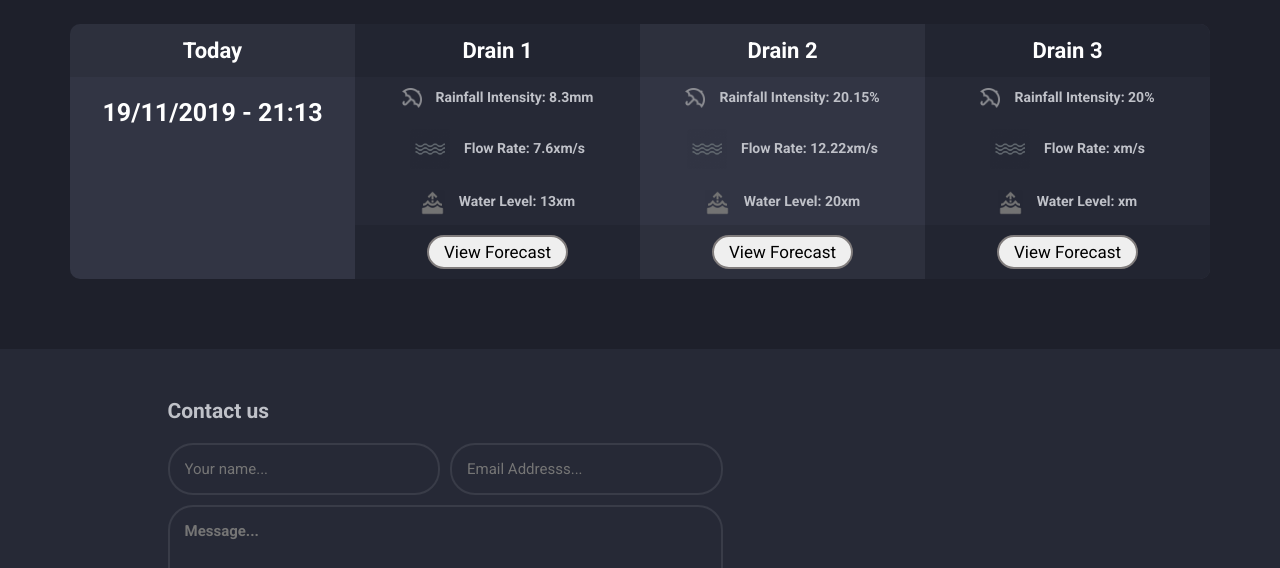
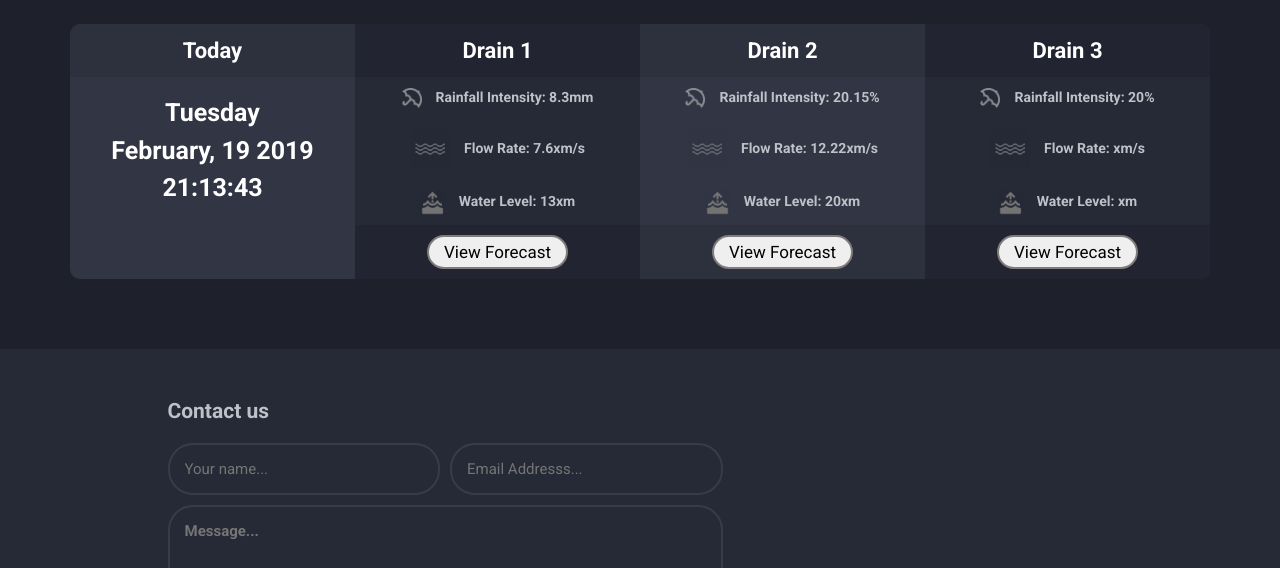
Before and after one commit to varshini29/prediction, a plain HTML site: page index.html in a window 1280 px wide. Shown: the part 685-1253 px from the top of the page. Drawn offline with Linux system fonts and the light colour scheme.

Commit message:
20.02.2019 - Added realtime date in index

```diff
--- a/index.html
+++ b/index.html
@@ -16,11 +16,13 @@
 	<link rel="stylesheet" href="style.css">
 	<link rel="stylesheet" href="styles/css/custom.css">
 
+	<!-- Loading of custom JS -->
+	<script src="js/app.js"></script>
+
 </head>
 
 
 <body>
-
 	<div class="site-content">
 		<div class="site-header">
 			<div class="container">
@@ -93,6 +95,7 @@
 								</div>
 								<div class="degree">
 									<div class="num" id="ct"></div>
+									<script type="text/javascript">displayDate('ct');</script>
 								</div>
 							</div>
 
@@ -186,7 +189,7 @@
 
 	<script src="js/jquery-1.11.1.min.js"></script>
 	<script src="js/plugins.js"></script>
-	<script src="js/app.js"></script>
+
 
 </body>
 
--- a/js/app.js
+++ b/js/app.js
@@ -82,3 +82,35 @@ var displaydate = function () {
 function refreshtime() {
 	setTimeout(displaydate, 60*1000);
 }
+
+function displayDate(id) {
+	var date = new Date();
+	let year = date.getFullYear();
+	let month = date.getMonth();
+	let months = new Array('January', 'February', 'March', 'April', 'May', 'June', 'July', 'August', 'September', 'October', 'November', 'December');
+	let d = date.getDate();
+	let day = date.getDay();
+	let days = new Array('Sunday', 'Monday', 'Tuesday', 'Wednesday', 'Thursday', 'Friday', 'Saturday');
+
+	let br = document.createElement('br');
+
+	let h = date.getHours();
+	if (h < 10) {
+		h = "0" + h;
+	}
+
+	let m = date.getMinutes();
+	if (m < 10) {
+		m = "0" + m;
+	}
+
+	let s = date.getSeconds();
+	if (s < 10) {
+		s = "0" + s;
+	}
+
+	//let result = ''+ days[day]+ ' ' + months[month] + ' ' + d + ' ' + year + ' ' + h + ':' + m + ':' + s;
+	let result = ''+ days[day] + "<br/>" + months[month] + ', ' + d + ' ' + year + "<br/>" + h + ':' + m + ':' + s;
+	document.getElementById(id).innerHTML = result;
+	setTimeout('displayDate("'+id+'");','1000');
+}
```
